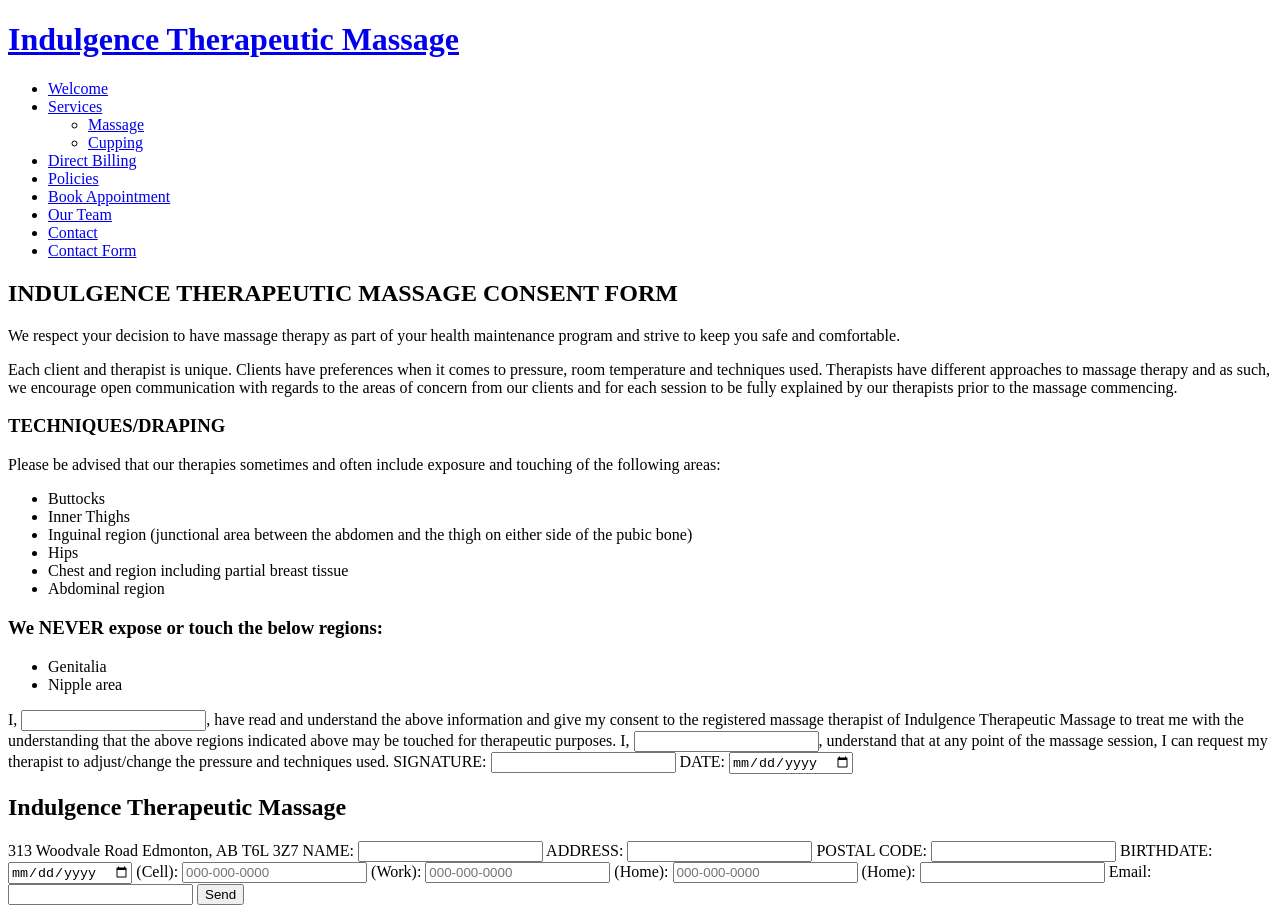
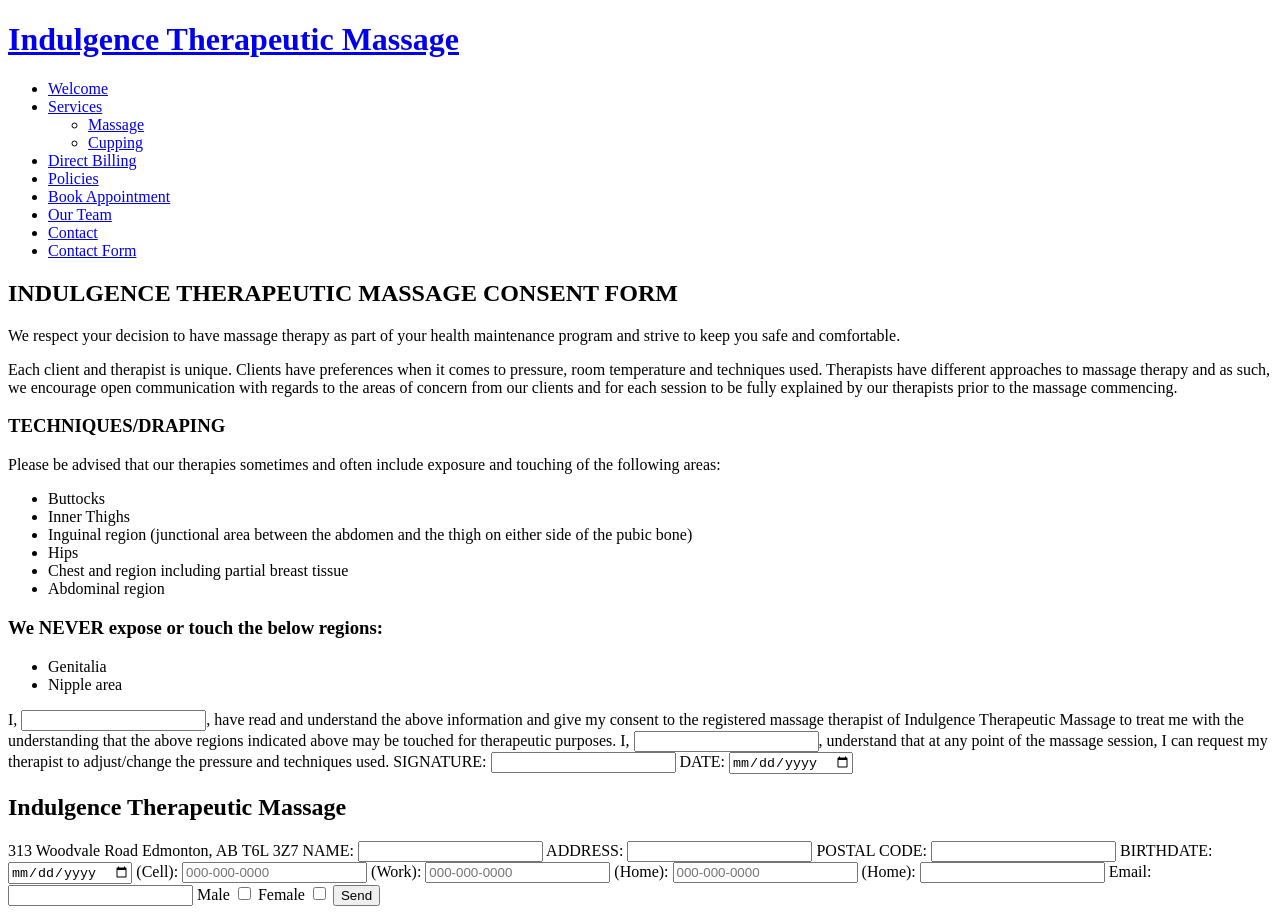
Before and after one commit to MorganEwanchuk/indulgence-spa, a website: page views/new-contact.html in a window 1280 px wide. Drawn offline with Linux system fonts and the light colour scheme.

Commit message:
added email and gender checkboxes

```diff
--- a/views/new-contact.html
+++ b/views/new-contact.html
@@ -139,6 +139,9 @@
 					<label for="intakeEmail">Email: <input type="text" id="intakeEmail" name="intakeEmail" required></label>
 
 
+					<label for="maleGenderCheckbox">Male <input type="checkbox" id="maleGenderCheckbox" name="maleGenderCheckbox" required value="true"></label>
+					<label for="femaleGenderCheckbox">Female <input type="checkbox" id="femaleGenderCheckbox" name="femaleGenderCheckbox" required value="true"></label>
+
 
 
 
```
